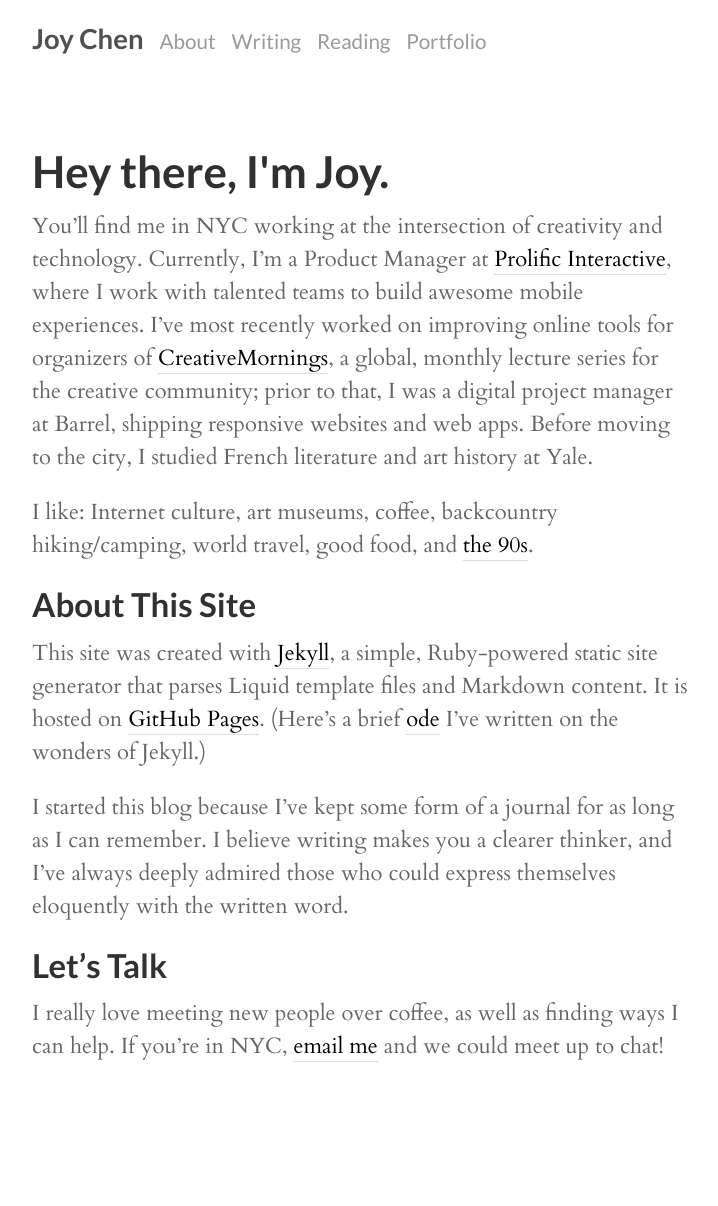
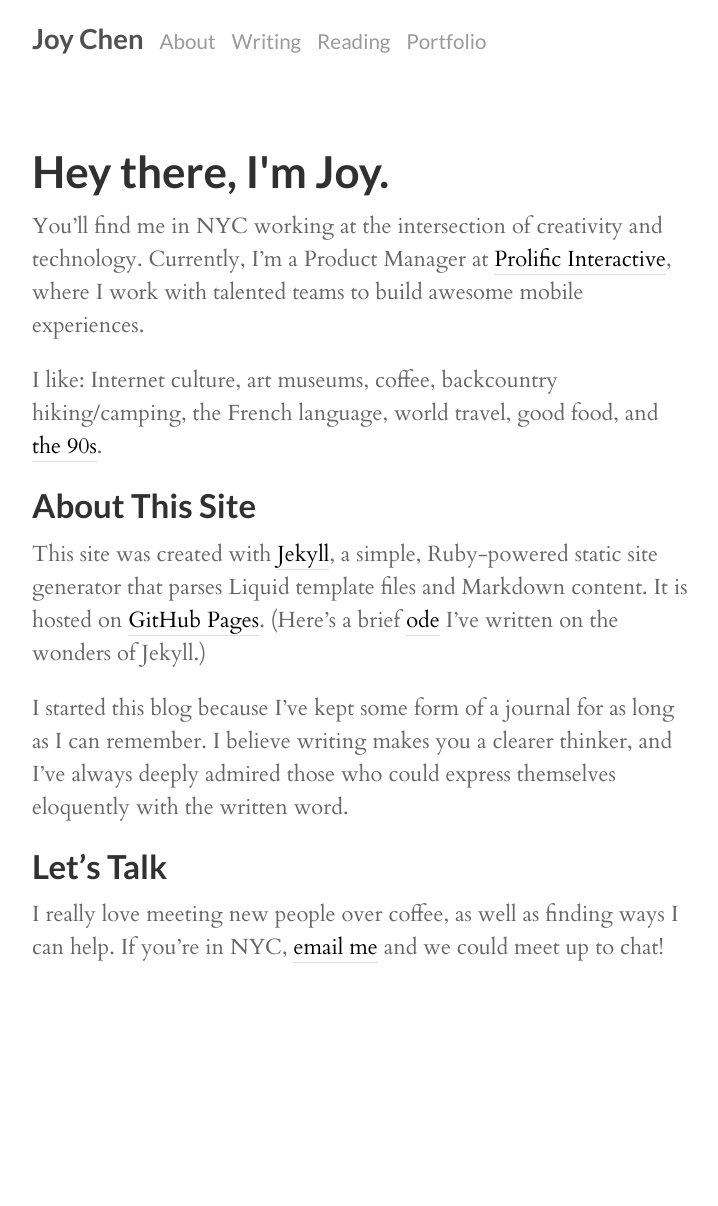
Before and after one commit to joyvchen/joyvchen.github.io, a Jekyll site: the page built from about.md, in a window 1280 px wide. Shown: the whole page, without its empty margins (278-996 px from the left). Built offline with Jekyll 4.4.1, drawn with Linux system fonts in a browser that asks for light colours; nearby versions of some CDN libraries; some web fonts are replaced; Markdown is read by kramdown in place of the engine named in the settings; after the commit the page ends 1107 px from its top, so only the background shows below that.

Commit message:
about me updates

```diff
--- a/about.md
+++ b/about.md
@@ -2,9 +2,9 @@
 layout: page
 title: Hey there, I'm Joy.
 ---
-You'll find me in NYC working at the intersection of creativity and technology. Currently, I'm a Product Manager at <a href="http://www.prolificinteractive.com/" target="_blank">Prolific Interactive</a>, where I work with talented teams to build awesome mobile experiences. I've most recently worked on improving online tools for organizers of <a href="http://creativemornings.com" target="_blank">CreativeMornings</a>, a global, monthly lecture series for the creative community; prior to that, I was a digital project manager at Barrel, shipping responsive websites and web apps. Before moving to the city, I studied French literature and art history at Yale.
+You'll find me in NYC working at the intersection of creativity and technology. Currently, I'm a Product Manager at <a href="http://www.prolificinteractive.com/" target="_blank">Prolific Interactive</a>, where I work with talented teams to build awesome mobile experiences.
 
-I like: Internet culture, art museums, coffee, backcountry hiking/camping, world travel, good food, and <a href="https://www.youtube.com/watch?v=ryDOy3AosBw&feature=kp" target="_blank">the 90s</a>.
+I like: Internet culture, art museums, coffee, backcountry hiking/camping, the French language, world travel, good food, and <a href="https://www.youtube.com/watch?v=ryDOy3AosBw&feature=kp" target="_blank">the 90s</a>.
 
 ## About This Site
 
```
